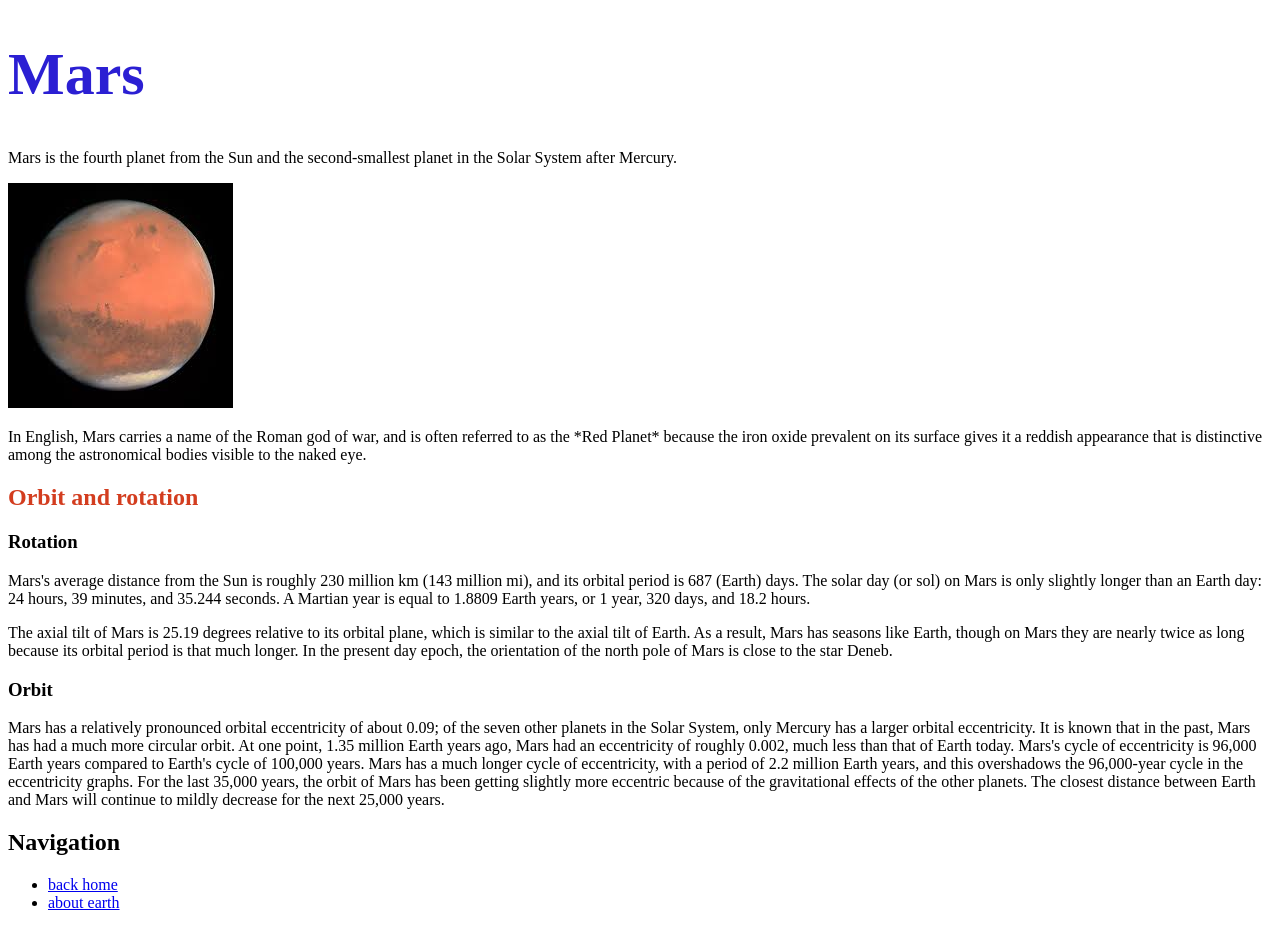
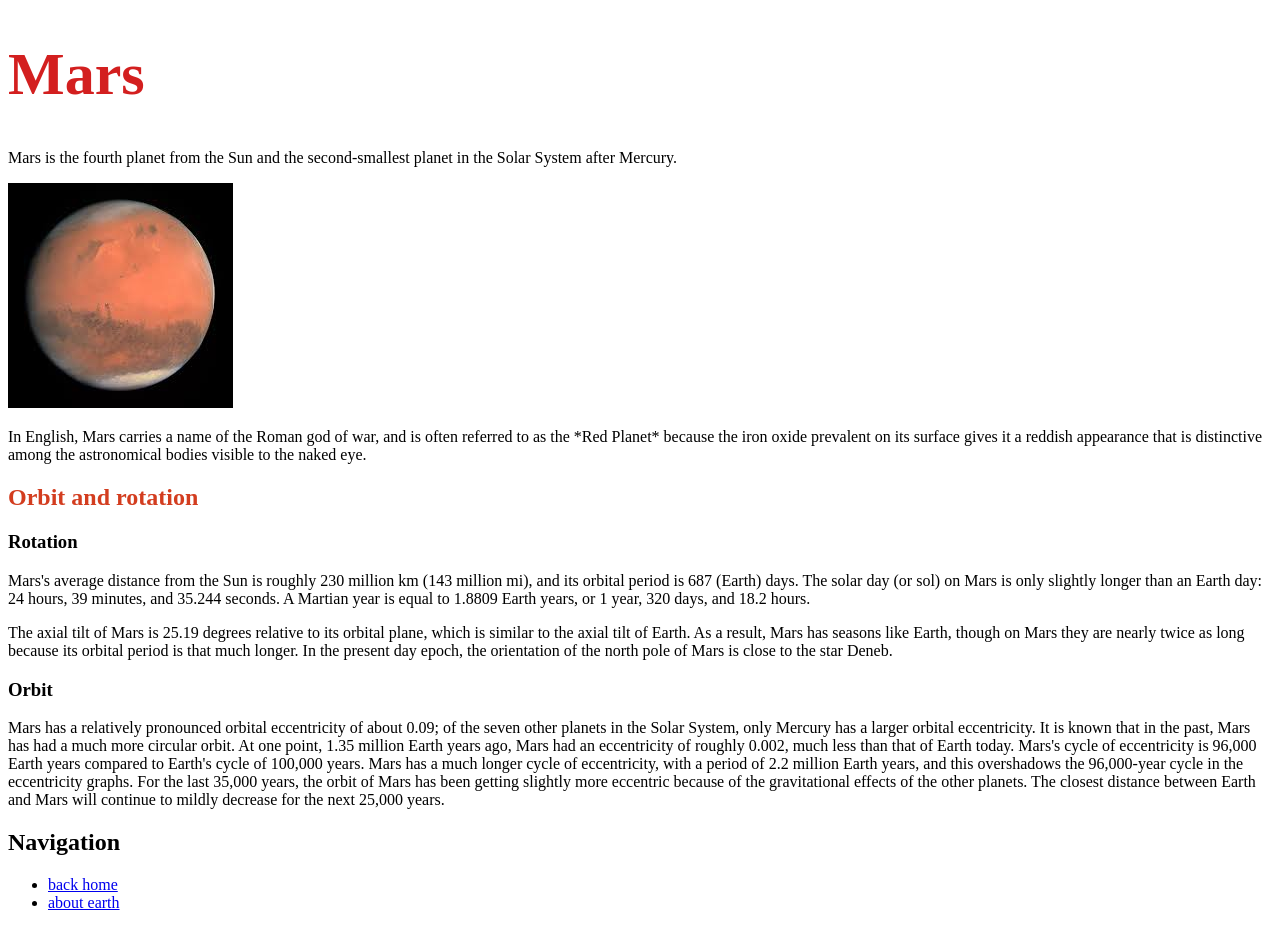
Before and after one commit to ENESAKDAG/frontend-workings, a plain HTML site: page mars.html in a window 1280 px wide. Drawn offline with Linux system fonts and the light colour scheme.

Commit message:
tekrar krımızı

```diff
--- a/mars.html
+++ b/mars.html
@@ -4,7 +4,7 @@
         <title>All about Mars</title>
     </head>
     <body>
-        <h1 style="font-size: 60px;color: #2b1fd3;">Mars</h1>
+        <h1 style="font-size: 60px;color: #d31f1f;">Mars</h1>
 
         <p>Mars is the fourth planet from the Sun and the second-smallest planet in the Solar System after Mercury. </p>
 
```
